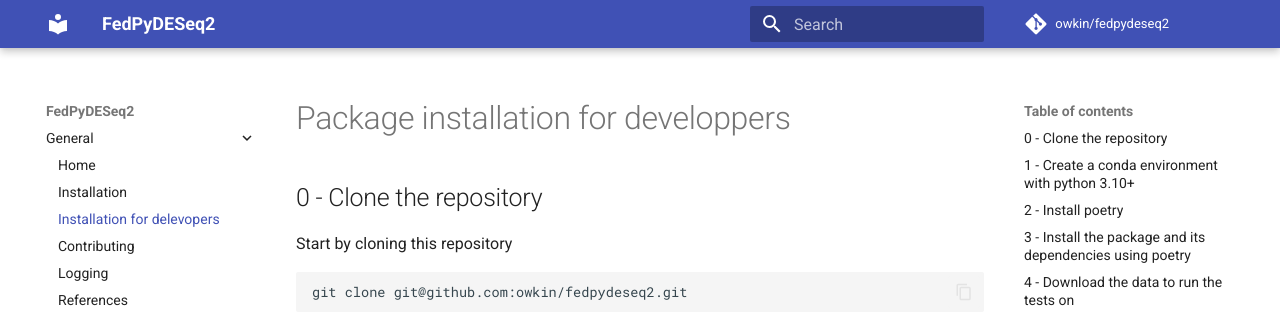
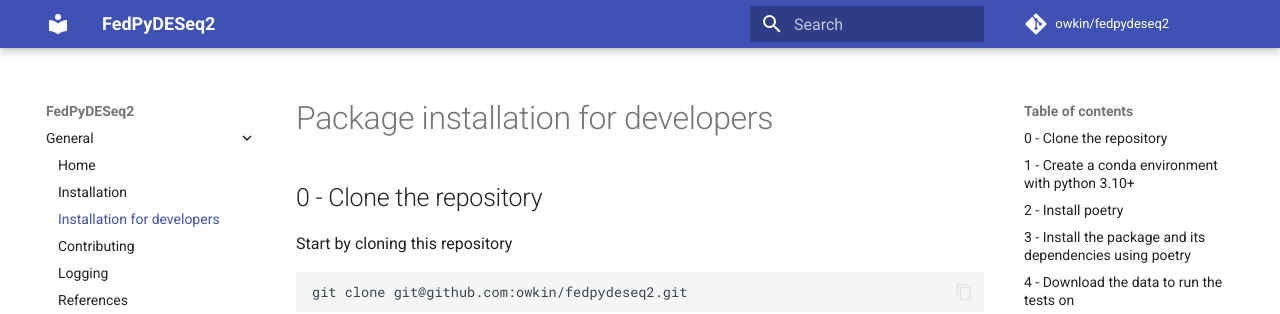
Before and after one commit to owkin/fedpydeseq2, an MkDocs documentation site: the page built from docs/usage/installation_developers.md, in a window 1280 px wide and 900 px high. Shown: the top 314 px of the window. Built offline with MkDocs 1.6.1 and Material for MkDocs 9.7.7, drawn with Linux system fonts in a browser that asks for light colours; comment, search, counter and statistics services are not loaded.

Commit message:
DOC fix typos (#13)
* Update installation_developers.md

* fix: typo in mkdocs.yml

```diff
--- a/docs/usage/installation_developers.md
+++ b/docs/usage/installation_developers.md
@@ -1,4 +1,4 @@
-# Package installation for developpers
+# Package installation for developers
 
 ## 0 - Clone the repository
 
--- a/mkdocs.yml
+++ b/mkdocs.yml
@@ -93,7 +93,7 @@
   - General:
     - Home: index.md
     - Installation: usage/installation.md
-    - Installation for delevopers: usage/installation_developers.md
+    - Installation for developers: usage/installation_developers.md
     - Contributing: usage/contributing.md
     - Logging: usage/logging.md
     - References: usage/references.md
```
